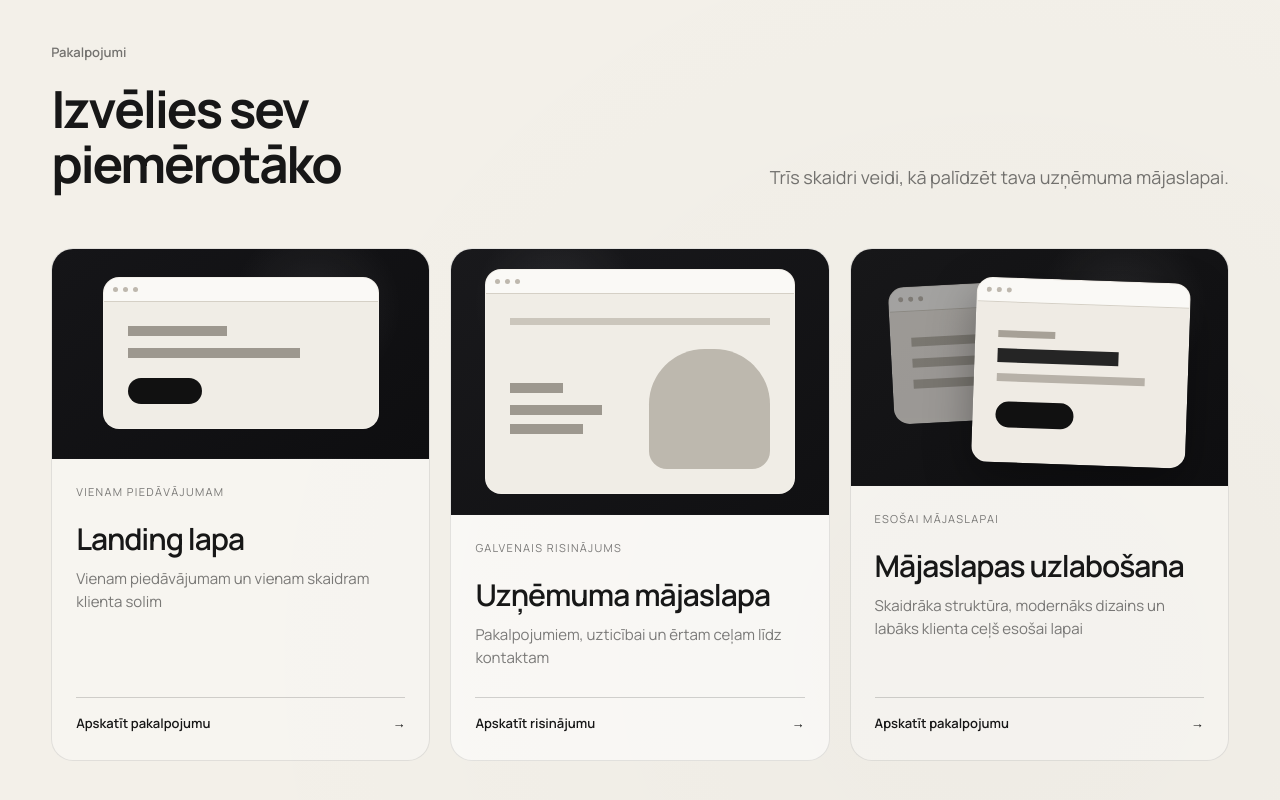
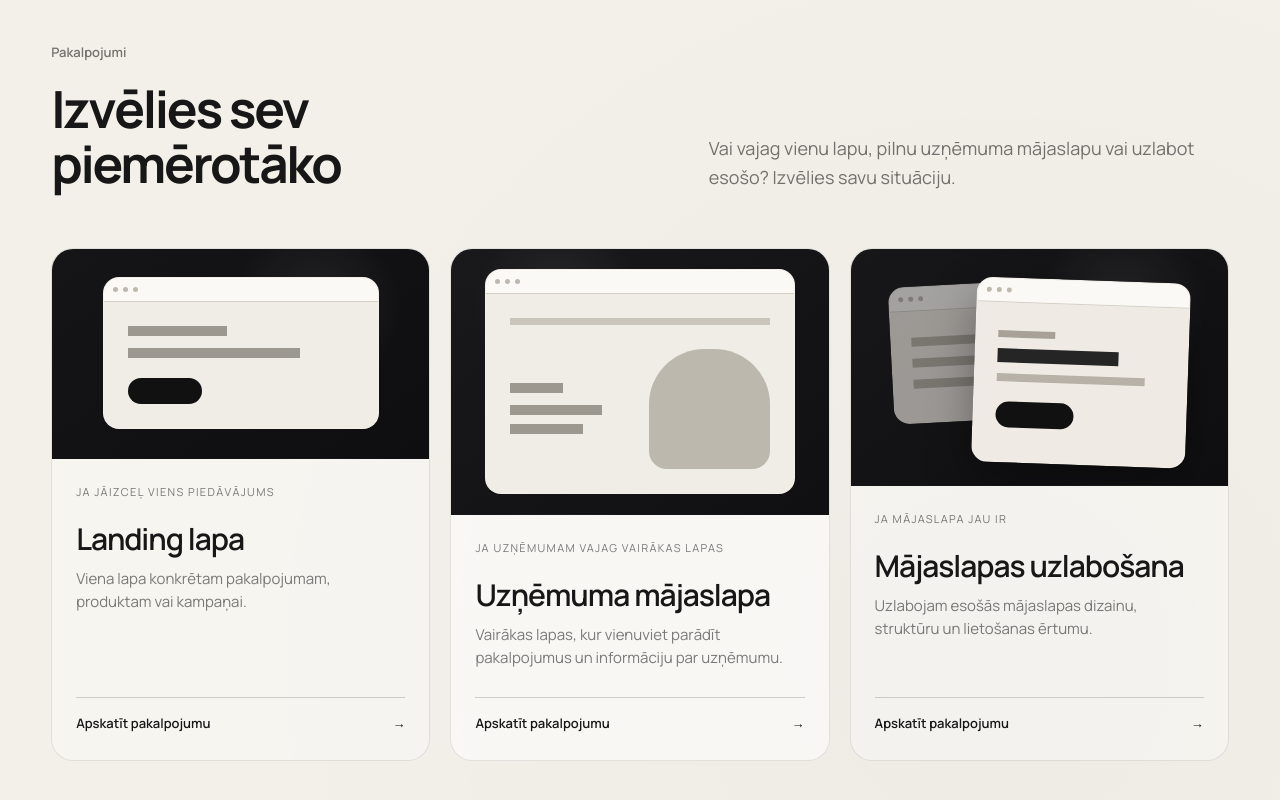
Before and after one commit to davisl24/WEBSITEAGENCY, a Next.js app: page / in a window 1280 px wide. Shown: the part 853-1653 px from the top of the page. Built offline with nearby package versions, Linux system fonts and the light colour scheme.

Commit message:
copy: clarify homepage service choice for each customer situation

```diff
--- a/app/page.tsx
+++ b/app/page.tsx
@@ -50,7 +50,7 @@ export default function Home() {
             <p className="section-label">Pakalpojumi</p>
             <h2 id="services-title">Izvēlies sev piemērotāko</h2>
             <p className="services-intro">
-              Trīs skaidri veidi, kā palīdzēt tava uzņēmuma mājaslapai.
+              Vai vajag vienu lapu, pilnu uzņēmuma mājaslapu vai uzlabot esošo? Izvēlies savu situāciju.
             </p>
           </div>
 
@@ -68,9 +68,9 @@ export default function Home() {
               </div>
 
               <div className="service-card-body">
-                <p className="service-kicker">Vienam piedāvājumam</p>
+                <p className="service-kicker">Ja jāizceļ viens piedāvājums</p>
                 <h3>Landing lapa</h3>
-                <p>Vienam piedāvājumam un vienam skaidram klienta solim</p>
+                <p>Viena lapa konkrētam pakalpojumam, produktam vai kampaņai.</p>
 
                 <a href="/pakalpojumi/landing-lapa" className="service-link">Apskatīt pakalpojumu <span aria-hidden="true">→</span></a>
               </div>
@@ -95,11 +95,11 @@ export default function Home() {
               </div>
 
               <div className="service-card-body">
-                <p className="service-kicker">Galvenais risinājums</p>
+                <p className="service-kicker">Ja uzņēmumam vajag vairākas lapas</p>
                 <h3>Uzņēmuma mājaslapa</h3>
-                <p>Pakalpojumiem, uzticībai un ērtam ceļam līdz kontaktam</p>
+                <p>Vairākas lapas, kur vienuviet parādīt pakalpojumus un informāciju par uzņēmumu.</p>
 
-                <a href="/pakalpojumi/uznemuma-majaslapa" className="service-link">Apskatīt risinājumu <span aria-hidden="true">→</span></a>
+                <a href="/pakalpojumi/uznemuma-majaslapa" className="service-link">Apskatīt pakalpojumu <span aria-hidden="true">→</span></a>
               </div>
             </article>
 
@@ -125,9 +125,9 @@ export default function Home() {
               </div>
 
               <div className="service-card-body">
-                <p className="service-kicker">Esošai mājaslapai</p>
+                <p className="service-kicker">Ja mājaslapa jau ir</p>
                 <h3>Mājaslapas uzlabošana</h3>
-                <p>Skaidrāka struktūra, modernāks dizains un labāks klienta ceļš esošai lapai</p>
+                <p>Uzlabojam esošās mājaslapas dizainu, struktūru un lietošanas ērtumu.</p>
 
                 <a href="/pakalpojumi/majaslapas-uzlabosana" className="service-link">Apskatīt pakalpojumu <span aria-hidden="true">→</span></a>
               </div>
```
